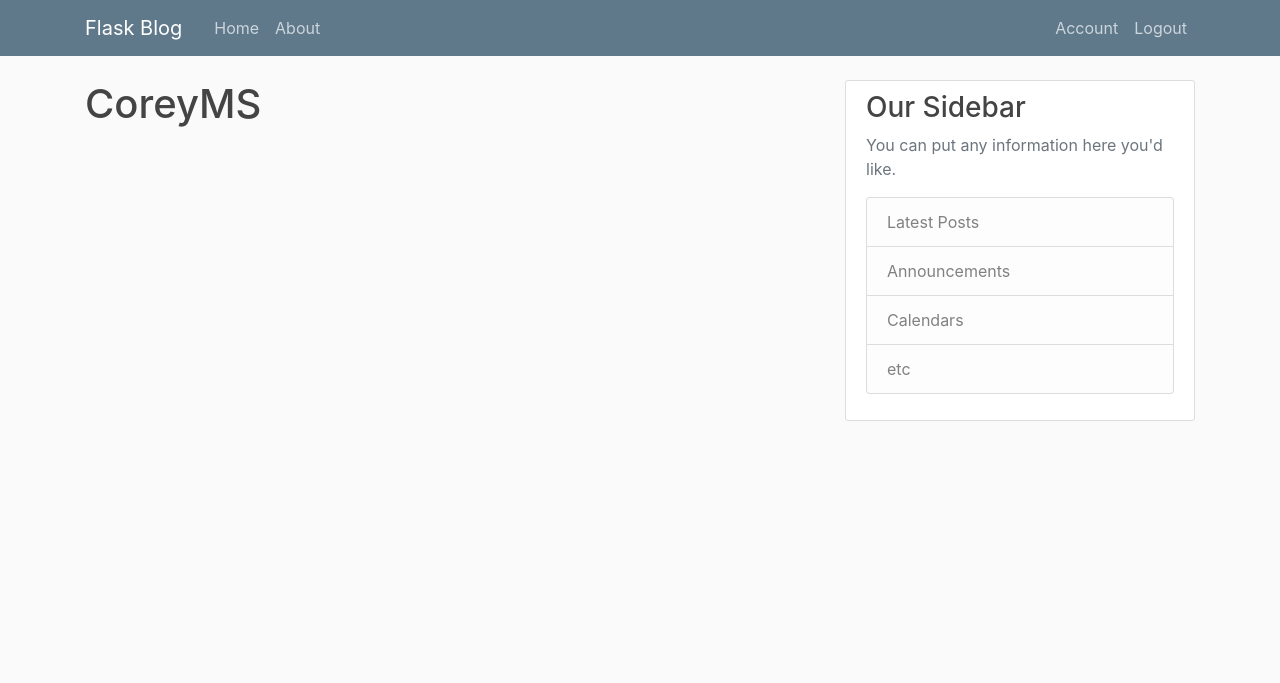
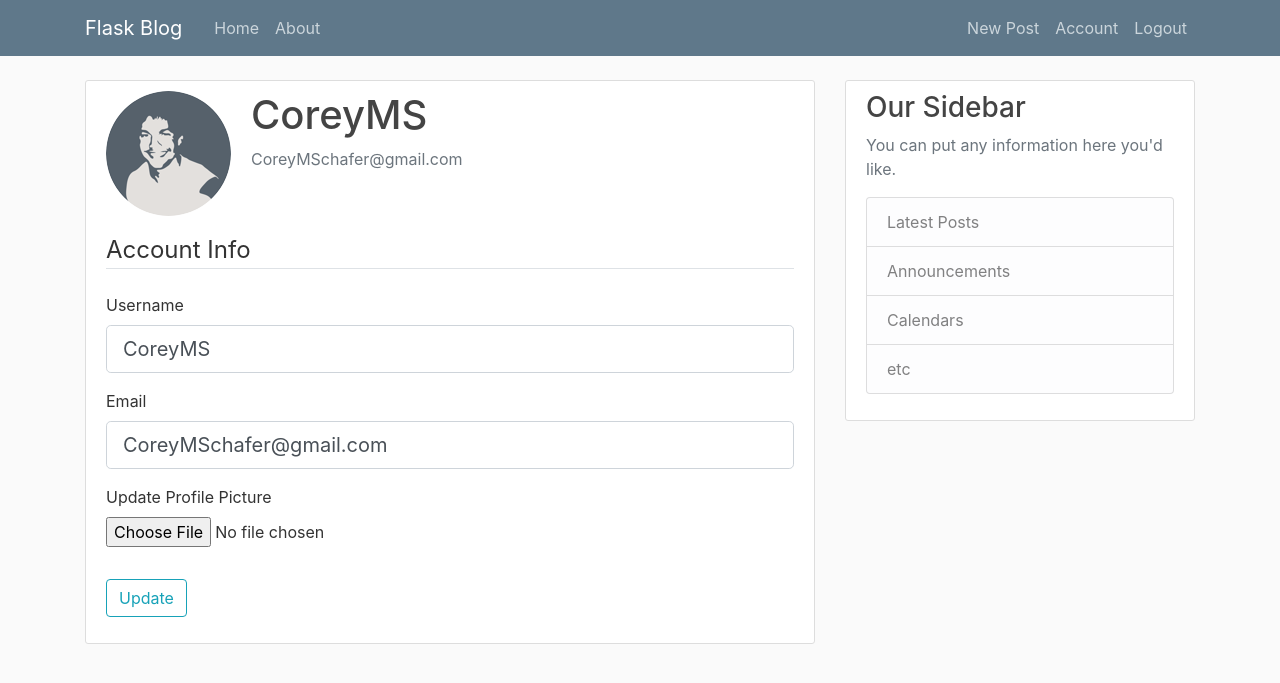
Before and after one commit to simond17/CassavaClassification, a Flask app: page /account in a window 1280 px wide. Shown: the top 683 px of the page. Run offline with Flask 2, Linux system fonts and the light colour scheme; a user stored in the database is signed in; some libraries are stand-ins or nearby versions.

Commit message:
progress on accounts and logins

```diff
--- a/flaskblog/__init__.py
+++ b/flaskblog/__init__.py
@@ -2,7 +2,6 @@ from flask import Flask
 from flask_sqlalchemy import SQLAlchemy
 from flask_bcrypt import Bcrypt
 from flask_login import LoginManager
-
 
 app = Flask(__name__)
 app.config['SECRET_KEY'] = '5791628bb0b13ce0c676dfde280ba245'
@@ -13,5 +12,4 @@ login_manager = LoginManager(app)
 login_manager.login_view = 'login'
 login_manager.login_message_category = 'info'
 
-
 from flaskblog import routes
--- a/flaskblog/forms.py
+++ b/flaskblog/forms.py
@@ -1,5 +1,7 @@
 from flask_wtf import FlaskForm
-from wtforms import StringField, PasswordField, SubmitField, BooleanField
+from flask_wtf.file import FileField, FileAllowed
+from flask_login import current_user
+from wtforms import StringField, PasswordField, SubmitField, BooleanField, TextAreaField
 from wtforms.validators import DataRequired, Length, Email, EqualTo, ValidationError
 from flaskblog.models import User
 
@@ -17,13 +19,12 @@ class RegistrationForm(FlaskForm):
     def validate_username(self, username):
         user = User.query.filter_by(username=username.data).first()
         if user:
-            raise ValidationError('This username is already taken')
+            raise ValidationError('That username is taken. Please choose a different one.')
 
     def validate_email(self, email):
         user = User.query.filter_by(email=email.data).first()
         if user:
-            raise ValidationError('That email has been registered')
-
+            raise ValidationError('That email is taken. Please choose a different one.')
 
 
 class LoginForm(FlaskForm):
@@ -32,3 +33,30 @@ class LoginForm(FlaskForm):
     password = PasswordField('Password', validators=[DataRequired()])
     remember = BooleanField('Remember Me')
     submit = SubmitField('Login')
+
+
+class UpdateAccountForm(FlaskForm):
+    username = StringField('Username',
+                           validators=[DataRequired(), Length(min=2, max=20)])
+    email = StringField('Email',
+                        validators=[DataRequired(), Email()])
+    picture = FileField('Update Profile Picture', validators=[FileAllowed(['jpg', 'png'])])
+    submit = SubmitField('Update')
+
+    def validate_username(self, username):
+        if username.data != current_user.username:
+            user = User.query.filter_by(username=username.data).first()
+            if user:
+                raise ValidationError('That username is taken. Please choose a different one.')
+
+    def validate_email(self, email):
+        if email.data != current_user.email:
+            user = User.query.filter_by(email=email.data).first()
+            if user:
+                raise ValidationError('That email is taken. Please choose a different one.')
+
+
+class PostForm(FlaskForm):
+    title = StringField('Title', validators=[DataRequired()])
+    content = TextAreaField('Content', validators=[DataRequired()])
+    submit = SubmitField('Post')
--- a/flaskblog/models.py
+++ b/flaskblog/models.py
@@ -1,6 +1,5 @@
-
+from datetime import datetime
 from flaskblog import db, login_manager
-from datetime import datetime
 from flask_login import UserMixin
 
 
@@ -10,7 +9,6 @@ def load_user(user_id):
 
 
 class User(db.Model, UserMixin):
-    db.create_all()
     id = db.Column(db.Integer, primary_key=True)
     username = db.Column(db.String(20), unique=True, nullable=False)
     email = db.Column(db.String(120), unique=True, nullable=False)
@@ -23,7 +21,6 @@ class User(db.Model, UserMixin):
 
 
 class Post(db.Model):
-    db.create_all()
     id = db.Column(db.Integer, primary_key=True)
     title = db.Column(db.String(100), nullable=False)
     date_posted = db.Column(db.DateTime, nullable=False, default=datetime.utcnow)
--- a/flaskblog/routes.py
+++ b/flaskblog/routes.py
@@ -1,28 +1,17 @@
-from flask import request, render_template, url_for, flash, redirect
+import os
+import secrets
+from PIL import Image
+from flask import render_template, url_for, flash, redirect, request, abort
 from flaskblog import app, db, bcrypt
-from flaskblog.forms import RegistrationForm, LoginForm
+from flaskblog.forms import RegistrationForm, LoginForm, UpdateAccountForm, PostForm
 from flaskblog.models import User, Post
 from flask_login import login_user, current_user, logout_user, login_required
-
-posts = [
-    {
-        'author': 'Corey Schafer',
-        'title': 'Blog Post 1',
-        'content': 'First post content',
-        'date_posted': 'April 20, 2018'
-    },
-    {
-        'author': 'Jane Doe',
-        'title': 'Blog Post 2',
-        'content': 'Second post content',
-        'date_posted': 'April 21, 2018'
-    }
-]
 
 
 @app.route("/")
 @app.route("/home")
 def home():
+    posts = Post.query.all()
     return render_template('home.html', posts=posts)
 
 
@@ -38,12 +27,11 @@ def register():
     form = RegistrationForm()
     if form.validate_on_submit():
         hashed_password = bcrypt.generate_password_hash(form.password.data).decode('utf-8')
-        user = User(username=form.username.data, email=form.email.data,
-                    password=hashed_password)
+        user = User(username=form.username.data, email=form.email.data, password=hashed_password)
         db.session.add(user)
         db.session.commit()
-        flash(f'Your account has been created! You are now able to log in {form.username.data}!', 'success')
-        return redirect(url_for('home'))
+        flash('Your account has been created! You are now able to log in', 'success')
+        return redirect(url_for('login'))
     return render_template('register.html', title='Register', form=form)
 
 
@@ -55,7 +43,6 @@ def login():
     if form.validate_on_submit():
         user = User.query.filter_by(email=form.email.data).first()
         if user and bcrypt.check_password_hash(user.password, form.password.data):
-            # log them in
             login_user(user, remember=form.remember.data)
             next_page = request.args.get('next')
             return redirect(next_page) if next_page else redirect(url_for('home'))
@@ -70,7 +57,88 @@ def logout():
     return redirect(url_for('home'))
 
 
-@app.route("/account")
+def save_picture(form_picture):
+    random_hex = secrets.token_hex(8)
+    _, f_ext = os.path.splitext(form_picture.filename)
+    picture_fn = random_hex + f_ext
+    picture_path = os.path.join(app.root_path, 'static/profile_pics', picture_fn)
+
+    output_size = (125, 125)
+    i = Image.open(form_picture)
+    i.thumbnail(output_size)
+    i.save(picture_path)
+
+    return picture_fn
+
+
+@app.route("/account", methods=['GET', 'POST'])
 @login_required
 def account():
-    return render_template('account.html', title='Account')
+    form = UpdateAccountForm()
+    if form.validate_on_submit():
+        if form.picture.data:
+            picture_file = save_picture(form.picture.data)
+            current_user.image_file = picture_file
+        current_user.username = form.username.data
+        current_user.email = form.email.data
+        db.session.commit()
+        flash('Your account has been updated!', 'success')
+        return redirect(url_for('account'))
+    elif request.method == 'GET':
+        form.username.data = current_user.username
+        form.email.data = current_user.email
+    image_file = url_for('static', filename='profile_pics/' + current_user.image_file)
+    return render_template('account.html', title='Account',
+                           image_file=image_file, form=form)
+
+
+@app.route("/post/new", methods=['GET', 'POST'])
+@login_required
+def new_post():
+    form = PostForm()
+    if form.validate_on_submit():
+        post = Post(title=form.title.data, content=form.content.data, author=current_user)
+        db.session.add(post)
+        db.session.commit()
+        flash('Your post has been created!', 'success')
+        return redirect(url_for('home'))
+    return render_template('create_post.html', title='New Post',
+                           form=form, legend='New Post')
+
+
+@app.route("/post/<int:post_id>")
+def post(post_id):
+    post = Post.query.get_or_404(post_id)
+    return render_template('post.html', title=post.title, post=post)
+
+
+@app.route("/post/<int:post_id>/update", methods=['GET', 'POST'])
+@login_required
+def update_post(post_id):
+    post = Post.query.get_or_404(post_id)
+    if post.author != current_user:
+        abort(403)
+    form = PostForm()
+    if form.validate_on_submit():
+        post.title = form.title.data
+        post.content = form.content.data
+        db.session.commit()
+        flash('Your post has been updated!', 'success')
+        return redirect(url_for('post', post_id=post.id))
+    elif request.method == 'GET':
+        form.title.data = post.title
+        form.content.data = post.content
+    return render_template('create_post.html', title='Update Post',
+                           form=form, legend='Update Post')
+
+
+@app.route("/post/<int:post_id>/delete", methods=['POST'])
+@login_required
+def delete_post(post_id):
+    post = Post.query.get_or_404(post_id)
+    if post.author != current_user:
+        abort(403)
+    db.session.delete(post)
+    db.session.commit()
+    flash('Your post has been deleted!', 'success')
+    return redirect(url_for('home'))
--- a/flaskblog/templates/account.html
+++ b/flaskblog/templates/account.html
@@ -1,4 +1,57 @@
 {% extends "layout.html" %}
 {% block content %}
-    <h1> {{ current_user.username }} </h1>
+    <div class="content-section">
+      <div class="media">
+        <img class="rounded-circle account-img" src="{{ image_file }}">
+        <div class="media-body">
+          <h2 class="account-heading">{{ current_user.username }}</h2>
+          <p class="text-secondary">{{ current_user.email }}</p>
+        </div>
+      </div>
+        <form method="POST" action="" enctype="multipart/form-data">
+            {{ form.hidden_tag() }}
+            <fieldset class="form-group">
+                <legend class="border-bottom mb-4">Account Info</legend>
+                <div class="form-group">
+                    {{ form.username.label(class="form-control-label") }}
+
+                    {% if form.username.errors %}
+                        {{ form.username(class="form-control form-control-lg is-invalid") }}
+                        <div class="invalid-feedback">
+                            {% for error in form.username.errors %}
+                                <span>{{ error }}</span>
+                            {% endfor %}
+                        </div>
+                    {% else %}
+                        {{ form.username(class="form-control form-control-lg") }}
+                    {% endif %}
+                </div>
+                <div class="form-group">
+                    {{ form.email.label(class="form-control-label") }}
+                    {% if form.email.errors %}
+                        {{ form.email(class="form-control form-control-lg is-invalid") }}
+                        <div class="invalid-feedback">
+                            {% for error in form.email.errors %}
+                                <span>{{ error }}</span>
+                            {% endfor %}
+                        </div>
+                    {% else %}
+                        {{ form.email(class="form-control form-control-lg") }}
+                    {% endif %}
+                </div>
+                <div class="form-group">
+                    {{ form.picture.label() }}
+                    {{ form.picture(class="form-control-file") }}
+                    {% if form.picture.errors %}
+                        {% for error in form.picture.errors %}
+                            <span class="text-danger">{{ error }}</span></br>
+                        {% endfor %}
+                    {% endif %}
+                </div>
+            </fieldset>
+            <div class="form-group">
+                {{ form.submit(class="btn btn-outline-info") }}
+            </div>
+        </form>
+    </div>
 {% endblock content %}
--- a/flaskblog/templates/layout.html
+++ b/flaskblog/templates/layout.html
@@ -1,3 +1,4 @@
+<!DOCTYPE html>
 <html>
 <head>
     <!-- Required meta tags -->
@@ -5,8 +6,9 @@
     <meta name="viewport" content="width=device-width, initial-scale=1, shrink-to-fit=no">
 
     <!-- Bootstrap CSS -->
-    <link rel="stylesheet" href="https://stackpath.bootstrapcdn.com/bootstrap/4.3.1/css/bootstrap.min.css" integrity="sha384-ggOyR0iXCbMQv3Xipma34MD+dH/1fQ784/j6cY/iJTQUOhcWr7x9JvoRxT2MZw1T" crossorigin="anonymous">
-    <link rel= "stylesheet" type='text/css' href="{{ url_for('static', filename = 'main.css')}}">
+    <link rel="stylesheet" href="https://maxcdn.bootstrapcdn.com/bootstrap/4.0.0/css/bootstrap.min.css" integrity="sha384-Gn5384xqQ1aoWXA+058RXPxPg6fy4IWvTNh0E263XmFcJlSAwiGgFAW/dAiS6JXm" crossorigin="anonymous">
+
+    <link rel="stylesheet" type="text/css" href="{{ url_for('static', filename='main.css') }}">
 
     {% if title %}
         <title>Flask Blog - {{ title }}</title>
@@ -30,6 +32,7 @@
             <!-- Navbar Right Side -->
             <div class="navbar-nav">
               {% if current_user.is_authenticated %}
+                <a class="nav-item nav-link" href="{{ url_for('new_post') }}">New Post</a>
                 <a class="nav-item nav-link" href="{{ url_for('account') }}">Account</a>
                 <a class="nav-item nav-link" href="{{ url_for('logout') }}">Logout</a>
               {% else %}
@@ -70,8 +73,12 @@
         </div>
       </div>
     </main>
-    <script src="https://code.jquery.com/jquery-3.3.1.slim.min.js" integrity="sha384-q8i/X+965DzO0rT7abK41JStQIAqVgRVzpbzo5smXKp4YfRvH+8abtTE1Pi6jizo" crossorigin="anonymous"></script>
-    <script src="https://cdnjs.cloudflare.com/ajax/libs/popper.js/1.14.7/umd/popper.min.js" integrity="sha384-UO2eT0CpHqdSJQ6hJty5KVphtPhzWj9WO1clHTMGa3JDZwrnQq4sF86dIHNDz0W1" crossorigin="anonymous"></script>
-    <script src="https://stackpath.bootstrapcdn.com/bootstrap/4.3.1/js/bootstrap.min.js" integrity="sha384-JjSmVgyd0p3pXB1rRibZUAYoIIy6OrQ6VrjIEaFf/nJGzIxFDsf4x0xIM+B07jRM" crossorigin="anonymous"></script>
+
+
+    <!-- Optional JavaScript -->
+    <!-- jQuery first, then Popper.js, then Bootstrap JS -->
+    <script src="https://code.jquery.com/jquery-3.2.1.slim.min.js" integrity="sha384-KJ3o2DKtIkvYIK3UENzmM7KCkRr/rE9/Qpg6aAZGJwFDMVNA/GpGFF93hXpG5KkN" crossorigin="anonymous"></script>
+    <script src="https://cdnjs.cloudflare.com/ajax/libs/popper.js/1.12.9/umd/popper.min.js" integrity="sha384-ApNbgh9B+Y1QKtv3Rn7W3mgPxhU9K/ScQsAP7hUibX39j7fakFPskvXusvfa0b4Q" crossorigin="anonymous"></script>
+    <script src="https://maxcdn.bootstrapcdn.com/bootstrap/4.0.0/js/bootstrap.min.js" integrity="sha384-JZR6Spejh4U02d8jOt6vLEHfe/JQGiRRSQQxSfFWpi1MquVdAyjUar5+76PVCmYl" crossorigin="anonymous"></script>
 </body>
 </html>
--- a/flaskblog/templates/register.html
+++ b/flaskblog/templates/register.html
@@ -7,6 +7,7 @@
                 <legend class="border-bottom mb-4">Join Today</legend>
                 <div class="form-group">
                     {{ form.username.label(class="form-control-label") }}
+
                     {% if form.username.errors %}
                         {{ form.username(class="form-control form-control-lg is-invalid") }}
                         <div class="invalid-feedback">
```
Also changed, not shown: flaskblog/templates/create_post.html (added, +40 -0 lines), flaskblog/templates/home.html (+4 -3 lines), flaskblog/templates/login.html (+5 -5 lines), flaskblog/templates/post.html (added, +39 -0 lines), flaskblog/site.db, flaskblog/static/main.css (line endings or trailing spaces), flaskblog/static/profile_pics/2e32b4c96a8d8f10.jpg (added), flaskblog/static/profile_pics/7798432669b8b3ac.jpg (added), flaskblog/static/profile_pics/85ed1b444539873d.png (added), flaskblog/static/profile_pics/b6e1c53325f88b74.png (added), flaskblog/static/profile_pics/default.jpg (added), src/main.py (added). Lines whose indentation alone changed are shown as unchanged.
